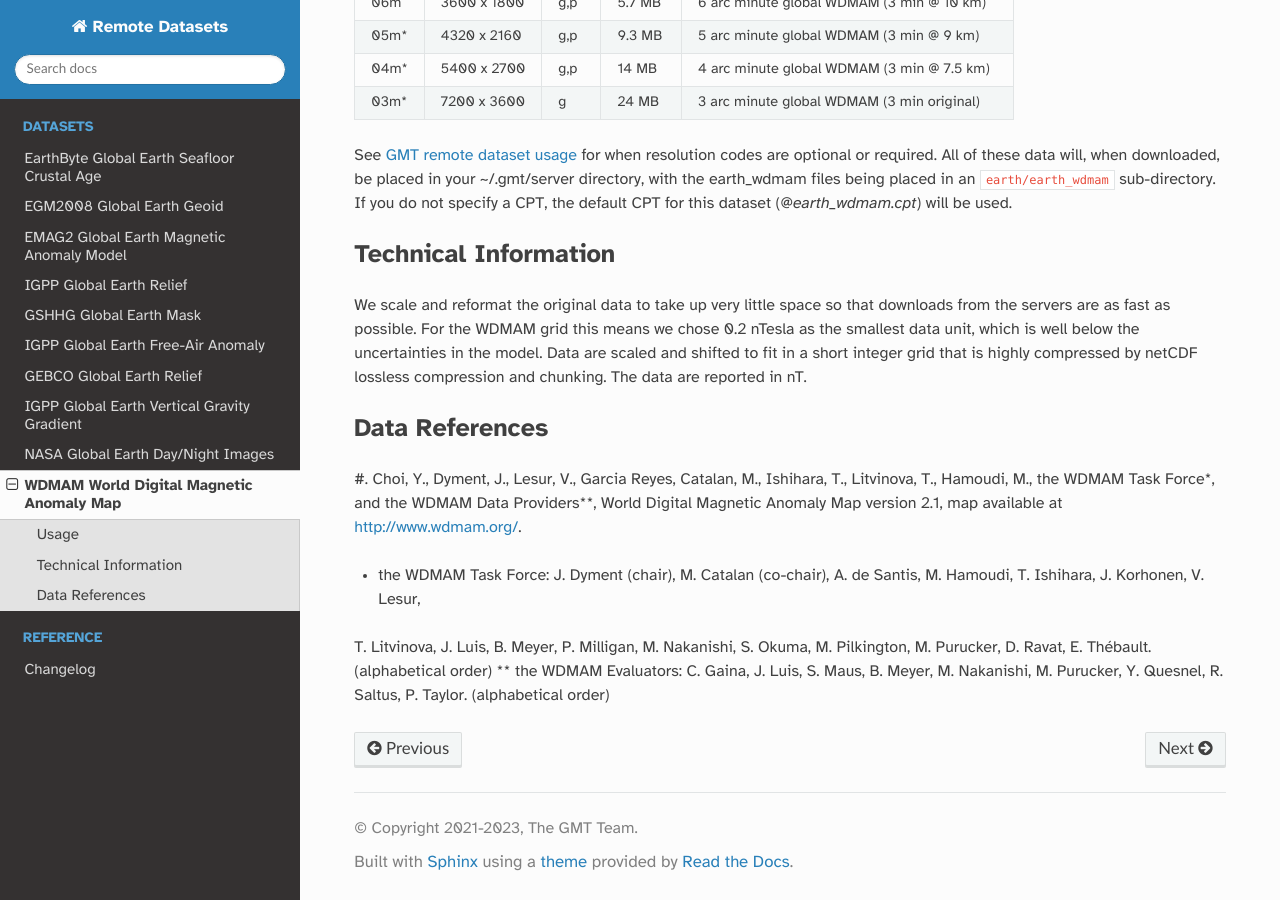
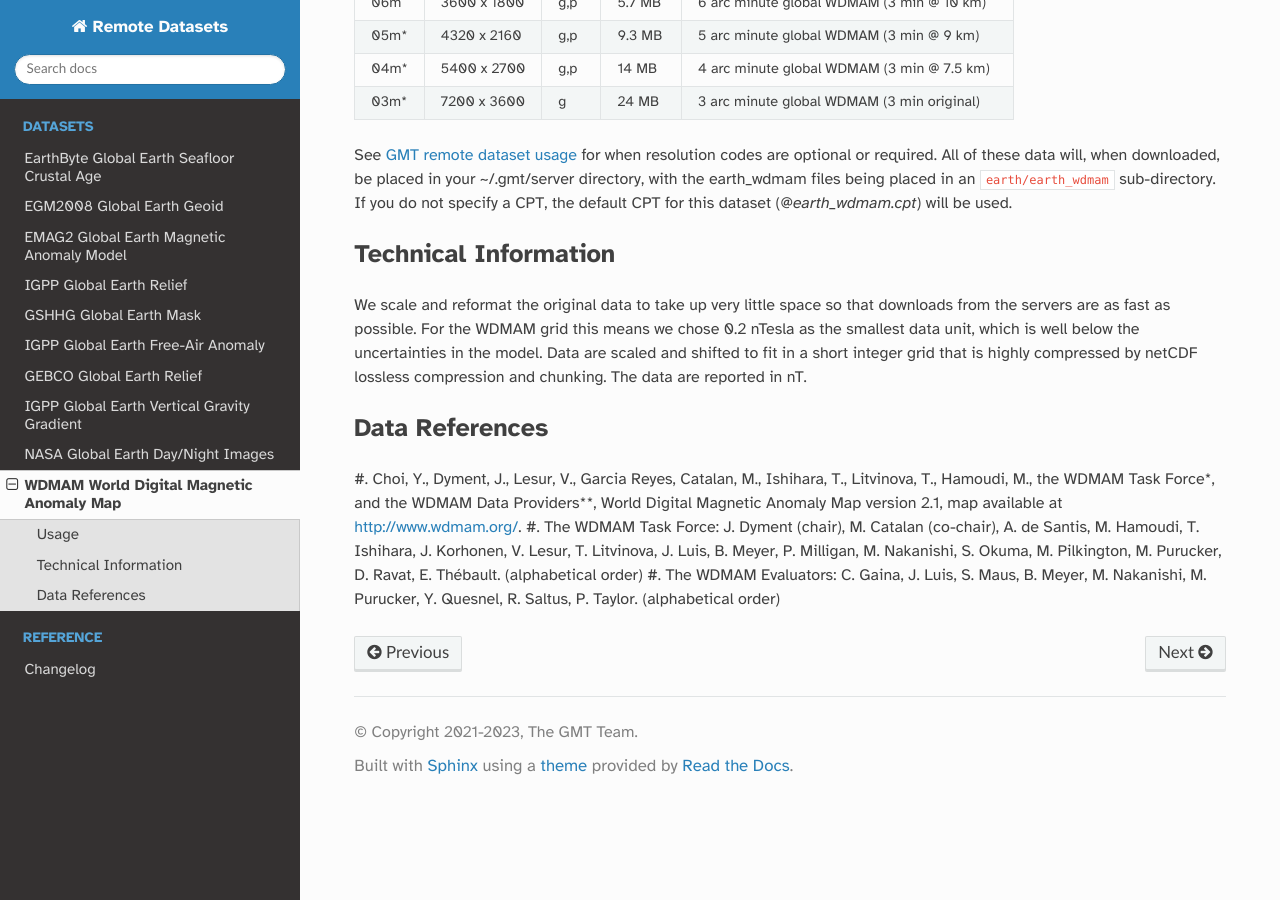
Before and after one commit to GenericMappingTools/remote-datasets, a Sphinx documentation site: the page built from docs/earth-wdmam.rst, in a window 1280 px wide and 900 px high, scrolled down 1134 px. Built offline with Sphinx 7.4.7 and the Read the Docs theme 2.0.0, drawn with Linux system fonts in a browser that asks for light colours.

Commit message:
Number the references at the end like for other datasets
Closing #58.

```diff
--- a/docs/earth-wdmam.rst
+++ b/docs/earth-wdmam.rst
@@ -59,7 +59,5 @@
 
 #. Choi, Y., Dyment, J., Lesur, V., Garcia Reyes, Catalan, M., Ishihara, T., Litvinova, T., Hamoudi, M., the WDMAM
 Task Force*, and the WDMAM Data Providers**, World Digital Magnetic Anomaly Map version 2.1, map available at http://www.wdmam.org/.
-
-* the WDMAM Task Force: J. Dyment (chair), M. Catalan (co-chair), A. de Santis, M. Hamoudi, T. Ishihara, J. Korhonen, V. Lesur,
-T. Litvinova, J. Luis, B. Meyer, P. Milligan, M. Nakanishi, S. Okuma, M. Pilkington, M. Purucker, D. Ravat, E. Thébault. (alphabetical order)
-** the WDMAM Evaluators: C. Gaina, J. Luis, S. Maus, B. Meyer, M. Nakanishi, M. Purucker, Y. Quesnel, R. Saltus, P. Taylor. (alphabetical order)
+#. The WDMAM Task Force: J. Dyment (chair), M. Catalan (co-chair), A. de Santis, M. Hamoudi, T. Ishihara, J. Korhonen, V. Lesur, T. Litvinova, J. Luis, B. Meyer, P. Milligan, M. Nakanishi, S. Okuma, M. Pilkington, M. Purucker, D. Ravat, E. Thébault. (alphabetical order)
+#. The WDMAM Evaluators: C. Gaina, J. Luis, S. Maus, B. Meyer, M. Nakanishi, M. Purucker, Y. Quesnel, R. Saltus, P. Taylor. (alphabetical order)
```
